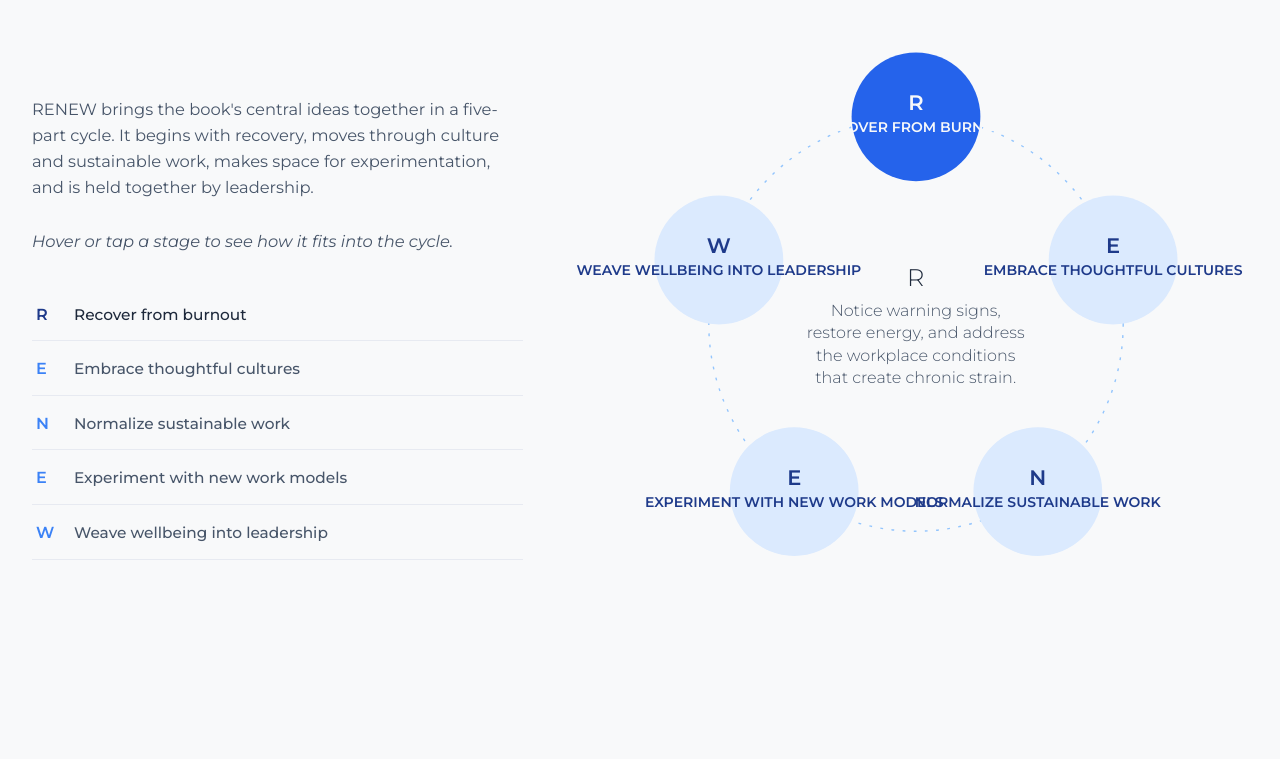
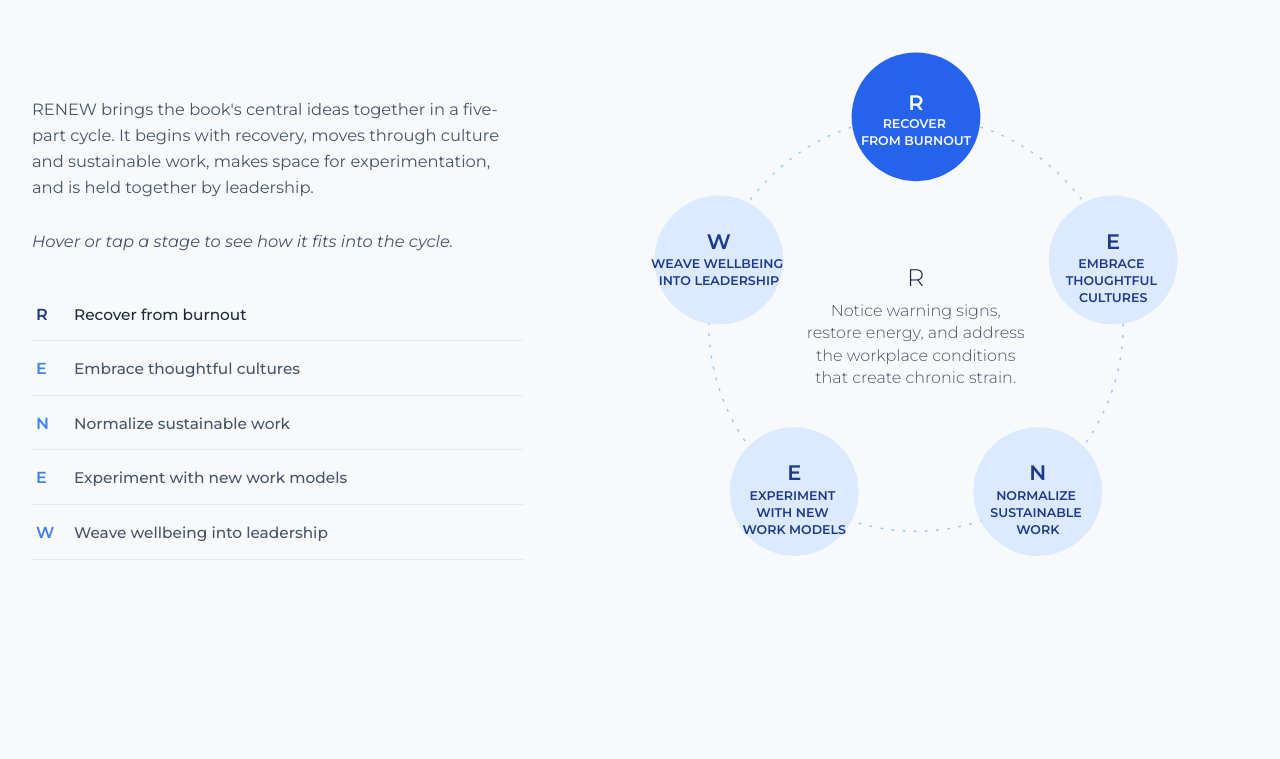
Before and after one commit to rishisavla16/heal-the-workplace, a plain HTML site: page tools/index.html in a window 1280 px wide. Shown: the part 647-1406 px from the top of the page. Drawn offline with Linux system fonts and the light colour scheme.

Commit message:
Update site layout, spacing, icons, and fix RENEW diagram text wrap

```diff
--- a/tools/index.html
+++ b/tools/index.html
@@ -90,27 +90,45 @@
             <g class="renew-node" data-stage="recover">
               <circle class="node-bg" cx="200" cy="52" r="46" fill="var(--teal-700)"/>
               <text x="200" y="47" text-anchor="middle" font-size="15" fill="var(--paper)">R</text>
-              <text x="200" y="63" text-anchor="middle" font-size="10" fill="var(--paper)" font-weight="500">RECOVER FROM BURNOUT</text>
+              <text x="200" y="60" text-anchor="middle" font-size="9" fill="var(--paper)" font-weight="500">
+                <tspan x="200" dy="0">RECOVER</tspan>
+                <tspan x="200" dy="12">FROM BURNOUT</tspan>
+              </text>
             </g>
             <g class="renew-node" data-stage="embrace">
               <circle class="node-bg" cx="340.8" cy="154.3" r="46" fill="var(--teal-150)"/>
-              <text x="340.8" y="149.3" text-anchor="middle" font-size="15" fill="var(--teal-900)">E</text>
-              <text x="340.8" y="165.3" text-anchor="middle" font-size="10" fill="var(--teal-900)" font-weight="500">EMBRACE THOUGHTFUL CULTURES</text>
+              <text x="340.8" y="146.3" text-anchor="middle" font-size="15" fill="var(--teal-900)">E</text>
+              <text x="340.8" y="160.3" text-anchor="middle" font-size="9" fill="var(--teal-900)" font-weight="500">
+                <tspan x="340.8" dy="0">EMBRACE</tspan>
+                <tspan x="340.8" dy="12">THOUGHTFUL</tspan>
+                <tspan x="340.8" dy="12">CULTURES</tspan>
+              </text>
             </g>
             <g class="renew-node" data-stage="normalize">
               <circle class="node-bg" cx="287" cy="319.7" r="46" fill="var(--teal-150)"/>
-              <text x="287" y="314.7" text-anchor="middle" font-size="15" fill="var(--teal-900)">N</text>
-              <text x="287" y="330.7" text-anchor="middle" font-size="10" fill="var(--teal-900)" font-weight="500">NORMALIZE SUSTAINABLE WORK </text>
+              <text x="287" y="311.7" text-anchor="middle" font-size="15" fill="var(--teal-900)">N</text>
+              <text x="287" y="325.7" text-anchor="middle" font-size="9" fill="var(--teal-900)" font-weight="500">
+                <tspan x="287" dy="0">NORMALIZE</tspan>
+                <tspan x="287" dy="12">SUSTAINABLE</tspan>
+                <tspan x="287" dy="12">WORK</tspan>
+              </text>
             </g>
             <g class="renew-node" data-stage="experiment">
               <circle class="node-bg" cx="113" cy="319.7" r="46" fill="var(--teal-150)"/>
-              <text x="113" y="314.7" text-anchor="middle" font-size="15" fill="var(--teal-900)">E</text>
-              <text x="113" y="330.7" text-anchor="middle" font-size="10" fill="var(--teal-900)" font-weight="500">EXPERIMENT WITH NEW WORK MODELS</text>
+              <text x="113" y="311.7" text-anchor="middle" font-size="15" fill="var(--teal-900)">E</text>
+              <text x="113" y="325.7" text-anchor="middle" font-size="9" fill="var(--teal-900)" font-weight="500">
+                <tspan x="113" dy="0">EXPERIMENT</tspan>
+                <tspan x="113" dy="12">WITH NEW</tspan>
+                <tspan x="113" dy="12">WORK MODELS</tspan>
+              </text>
             </g>
             <g class="renew-node" data-stage="weave">
               <circle class="node-bg" cx="59.2" cy="154.3" r="46" fill="var(--teal-150)"/>
-              <text x="59.2" y="149.3" text-anchor="middle" font-size="15" fill="var(--teal-900)">W</text>
-              <text x="59.2" y="165.3" text-anchor="middle" font-size="10" fill="var(--teal-900)" font-weight="500">WEAVE WELLBEING INTO LEADERSHIP</text>
+              <text x="59.2" y="146.3" text-anchor="middle" font-size="15" fill="var(--teal-900)">W</text>
+              <text x="59.2" y="160.3" text-anchor="middle" font-size="9" fill="var(--teal-900)" font-weight="500">
+                <tspan x="59.2" dy="0">WEAVE WELLBEING</tspan>
+                <tspan x="59.2" dy="12">INTO LEADERSHIP</tspan>
+              </text>
             </g>
           </svg>
           <div class="renew-center">
```
